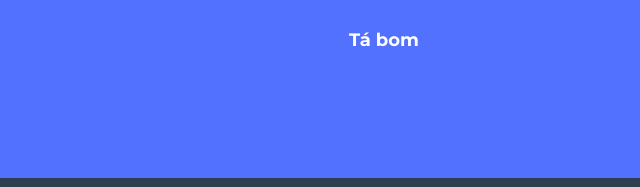
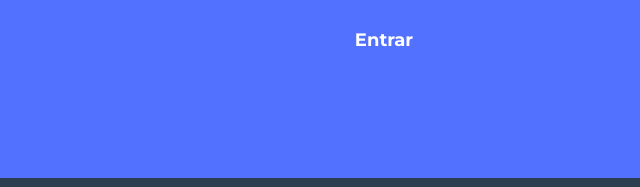
Before and after one commit to hrszanini/estuda-junto, a website: page view/index.html in a window 1280 px wide. Shown: the part 1087-1274 px from the top of the page, 256-896 px from the left. Drawn offline with nearby package versions, Linux system fonts and the light colour scheme.

Commit message:
Upload antes do post
batata²

```diff
--- a/view/index.html
+++ b/view/index.html
@@ -78,11 +78,10 @@
                         <h1 class="name">Estuda junto</h1>
                         <hr class="star-light">
                         <span class="skills">Encontre amigos para estudar junto
-                            <br><h6><a href="#">Cadastrar-se</a> ou <a href="#">Entrar</a></h6><h4></span>
+                            <br><h6>Ou <a href="cadastro.html" class="btn-link">cadastre-se</a></h6><h4></span>
                         <span class = "form">
                             <div class="col-lg-8 col-lg-offset-2">
-                    <!-- To configure the contact form email address, go to mail/contact_me.php and update the email address in the PHP file on line 19. -->
-                    <!-- The form should work on most web servers, but if the form is not working you may need to configure your web server differently. -->
+
                     <form name="sentMessage" id="contactForm" novalidate>
                         <div class="row control-group">
                                 <div class="form-group col-xs-12 floating-label-form-group controls">
@@ -111,7 +110,7 @@
                         <div id="success"></div>
                         <div class="row">
                             <div class="form-group col-xs-12">
-                                <button type="submit" class="btn btn-success btn-lg">Tá bom</button>
+                                <button type="submit" class="btn btn-success btn-lg">Entrar</button>
                             </div>
                         </div>
                     </form>
```
